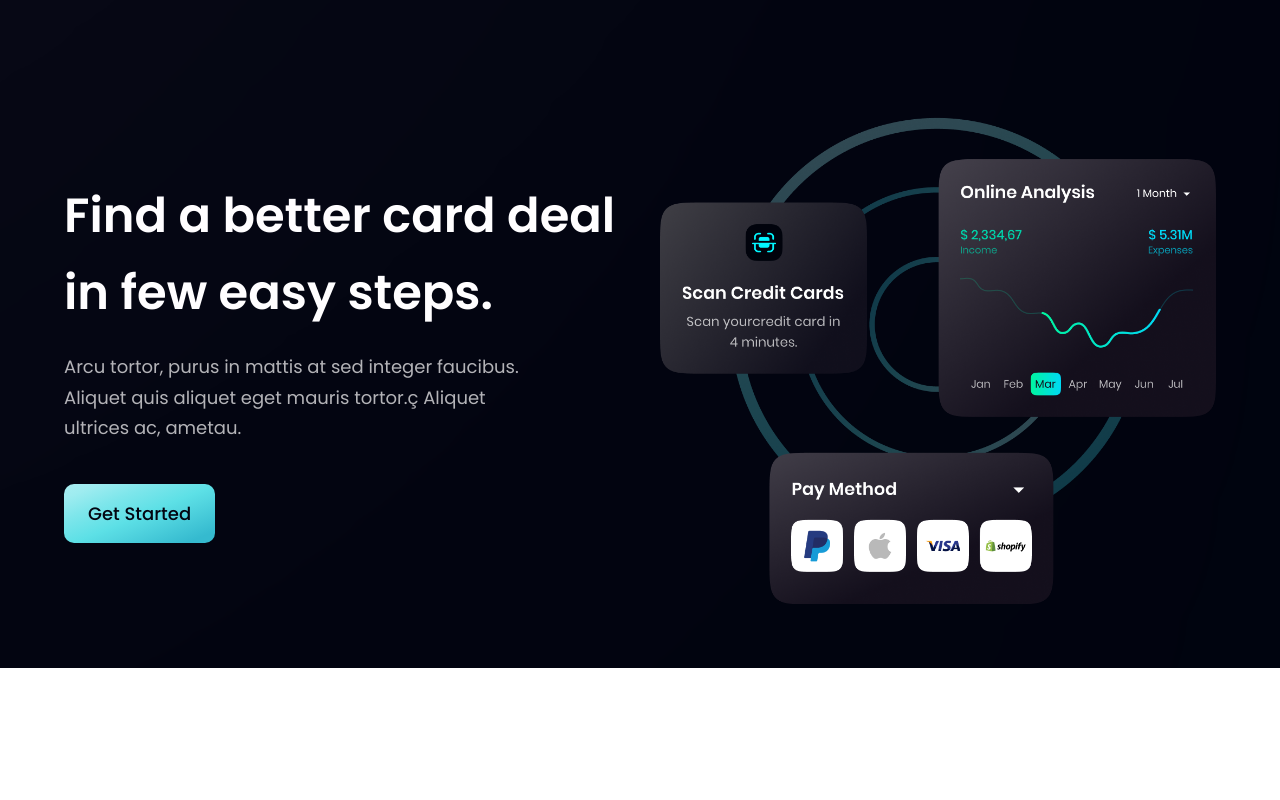
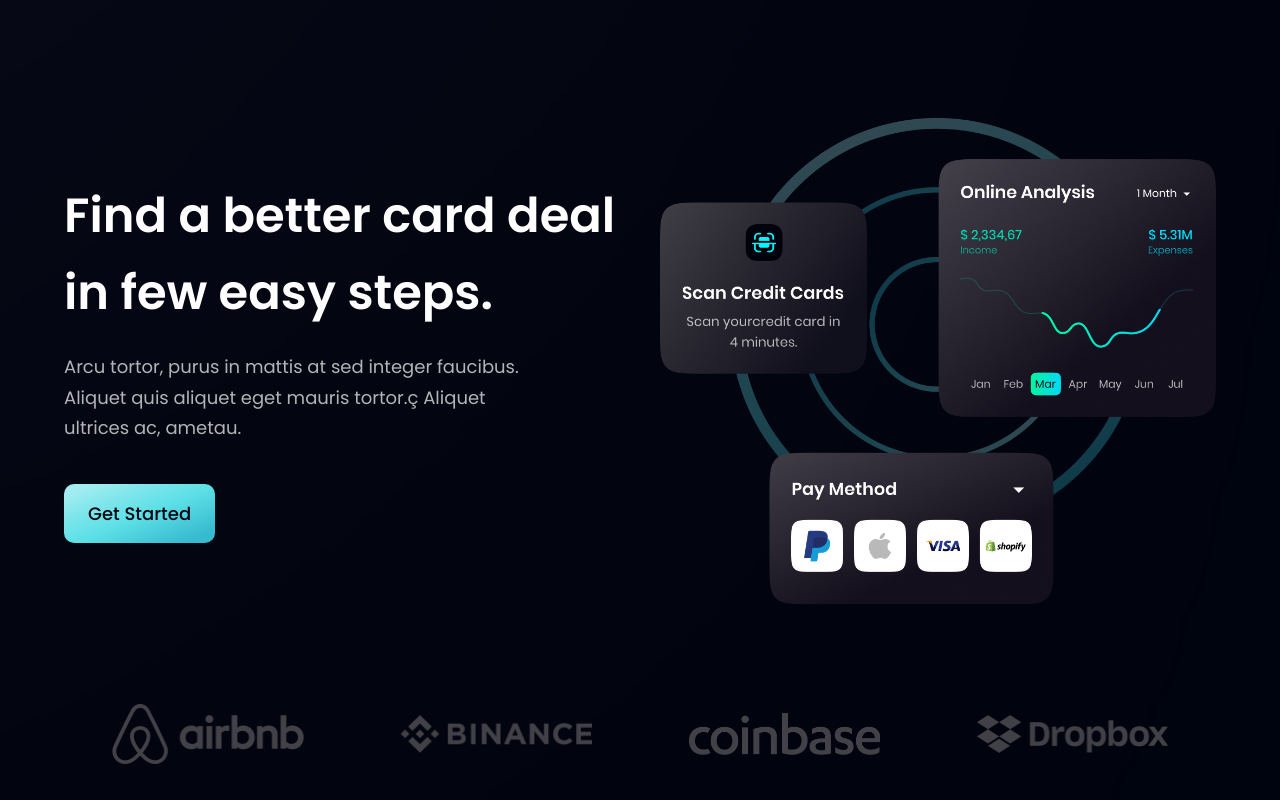
Before and after one commit to decifur/hoobank, a React (Vite) app in the folder hoobank_webapp/: page / in a window 1280 px wide. Shown: the part 1428-2228 px from the top of the page. Before the commit the page ends 2096 px from the top, so only its background shows below. Built offline with nearby package versions, Linux system fonts and the light colour scheme.

Commit message:
created Clients jsx

```diff
--- a/hoobank_webapp/src/components/Clients.jsx
+++ b/hoobank_webapp/src/components/Clients.jsx
@@ -1,11 +1,23 @@
-import React from 'react'
+import { clients } from "../constants";
+import styles from "../style";
 
-const Clients = () => {
-  return (
-    <div>
+const Clients = () => (
+  <section className={`${styles.flexCenter} my-4`}>
+    <div className={`${styles.flexCenter} flex-wrap w-full`}>
+      {clients.map((client) => (
+        <div
+          key={client.id}
+          className={`flex-1 ${styles.flexCenter} sm:min-w-[192px] min-w-[120px] m-5`}
+        >
+          <img
+            src={client.logo}
+            alt="client_logo"
+            className="sm:w-[192px] w-[100px] object-contain"
+          />
+        </div>
+      ))}
+    </div>
+  </section>
+);
 
-    </div>
-  )
-}
-
-export default Clients
+export default Clients;
```
